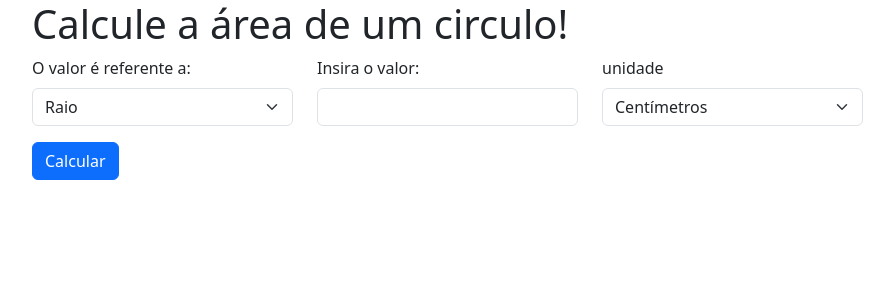
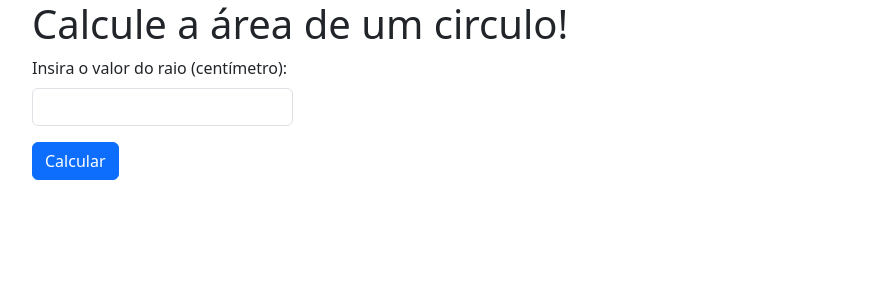
Before and after one commit to Paulo-Ortiz/ELETIVA-I-2-2025, a PHP site: page /9_circulo.php in a window 1280 px wide. Shown: the top 300 px of the page, without its empty margins (50-944 px from the left). Run offline with PHP 8.4, Linux system fonts and the light colour scheme.

Commit message:
correção

```diff
--- a/Lista_atividades_1/9_circulo.php
+++ b/Lista_atividades_1/9_circulo.php
@@ -11,24 +11,9 @@
 <h1>Calcule a área de um circulo!</h1>
 <form method="post">
 <div class="row inline-row mb-3">
-  <div class="col-md-3" bis_skin_checked="1">
-    <label for="medida" class="form-label">O valor é referente a:</label>
-    <select id="medida" name="medida" class="form-select">
-    <option value="a">Raio</option>
-    <option value="b">Diâmetro</option>
-    </select>
-  </div>
   <div class="col-md-3">
-    <label for="valor" class="form-label">Insira o valor:</label>
+    <label for="valor" class="form-label">Insira o valor do raio (centímetro):</label>
     <input type="number" id="valor" name="valor" class="form-control" required="">
-  </div>
-  <div class="col-md-3" bis_skin_checked="1">
-    <label for="unidade" class="form-label">unidade</label>
-    <select id="unidade" name="unidade" class="form-select">
-    <option value="centímetros quadrados (cm²)">Centímetros</option>
-    <option value="metros quadrados (m²)">Metros</option>
-    <option value="polegadas quadradas (pol²)">Polegadas</option>
-    </select>
   </div>
 </div>
 <button type="submit" class="btn btn-primary">Calcular</button>
@@ -36,18 +21,11 @@
 <?php
     if ($_SERVER['REQUEST_METHOD'] == 'POST')
     {
-    $medida = $_POST['medida'];
     $valor = $_POST['valor'];
-    $unidade = $_POST['unidade'];
-      if ($medida == 'a')
       {$area = 3.14159265 * ($valor ** 2);
-        echo "  π * $valor ² = $area $unidade";
-      }
-      elseif ($medida == 'b')
-      {$area = ((3.14159265 * ($valor ** 2))/4);
-        echo " ( π * $valor ²)/4 = $area $unidade";
-      }
+        echo "O valor da área calculada é: {$area} cm²";
     }
+  }
 ?>
 <script src="https://cdn.jsdelivr.net/npm/bootstrap@5.3.6/dist/js/bootstrap.bundle.min.js" integrity="sha384-j1CDi7MgGQ12Z7Qab0qlWQ/Qqz24Gc6BM0thvEMVjHnfYGF0rmFCozFSxQBxwHKO" crossorigin="anonymous"></script>
 </div>
```
